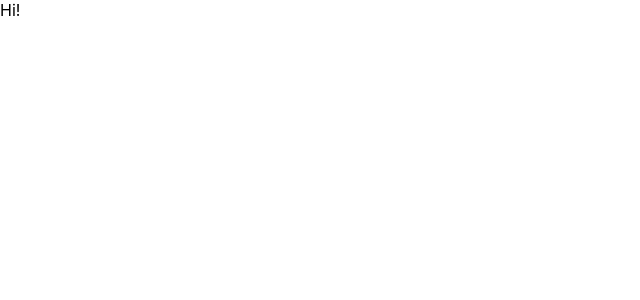
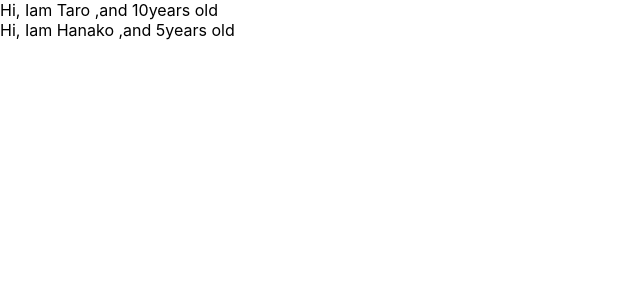
Before and after one commit to nhasumi/udemy-react-redux-crud-application, a React (Create React App) app: page / in a window 1280 px wide. Shown: the top 300 px of the page, without its empty margins (0-640 px from the left). Built offline with nearby package versions, Linux system fonts and the light colour scheme.

Commit message:
learn props of component

```diff
--- a/src/App.js
+++ b/src/App.js
@@ -1,21 +1,26 @@
 import React, { Component } from 'react';
 
-/*
-class App extends Component {
-  render(){
-    let greeting="Hi.Test";
-    return (
-    <div>
-      <input type="text" onChange={()=> {console.log("I am clicked")}}/>
-      <h1> {greeting} hellow world!</h1>
 
-    </div>
-      );
-  }
+
+const App = () => {
+  const profiles =[
+      {name:"Taro", age:10},
+      {name:"Hanako", age:5}
+    ]
+
+  return (
+  <div>
+    {
+      profiles.map((profile,index) => {
+        return <User name={profile.name} age={profile.age} key={index}/>
+      })
+    }
+  </div>
+  )
 }
-*/
-const App = () => {
-  return (<div>Hi!</div>)
+
+const User =(props) => {
+  return <div> Hi, Iam {props.name} ,and  {props.age}years old</div>
 }
 
 export default App;
```
